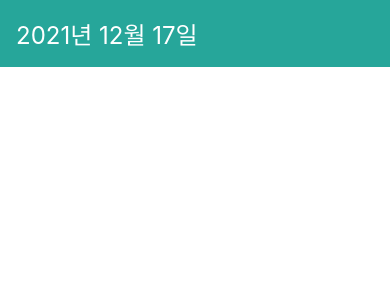
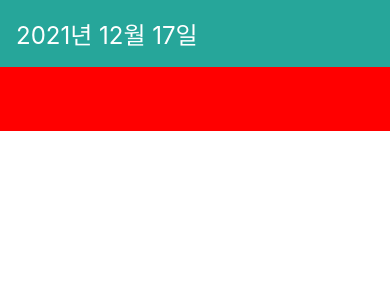
Before and after one commit to naerim/react-native-without-expo, a React Native app in the folder TodoApp/: screen / in a window 390 px wide. Shown: the top 300 px of the page. Built offline with nearby package versions, Linux system fonts and the light colour scheme.

Commit message:
styled-components 설정

```diff
--- a/TodoApp/App.js
+++ b/TodoApp/App.js
@@ -1,6 +1,7 @@
 import React from 'react';
 import {StyleSheet} from 'react-native';
 import {SafeAreaProvider, SafeAreaView} from 'react-native-safe-area-context';
+import AddTodo from './components/AddTodo';
 import DateHead from './components/DateHead';
 
 const App = () => {
@@ -9,6 +10,7 @@ const App = () => {
     <SafeAreaProvider>
       <SafeAreaView edges={['bottom']}>
         <DateHead date={today} />
+        <AddTodo />
       </SafeAreaView>
     </SafeAreaProvider>
   );
--- a/TodoApp/babel.config.js
+++ b/TodoApp/babel.config.js
@@ -1,3 +1,4 @@
 module.exports = {
+  plugins: ['babel-plugin-styled-components'],
   presets: ['module:metro-react-native-babel-preset'],
 };
--- /dev/null
+++ b/TodoApp/components/AddTodo.js
@@ -0,0 +1,13 @@
+import React from 'react';
+import styled from 'styled-components/native';
+
+const AddTodo = () => {
+  return <Container />;
+};
+
+const Container = styled.View`
+  height: 64px;
+  background-color: red;
+`;
+
+export default AddTodo;
--- a/TodoApp/package.json
+++ b/TodoApp/package.json
@@ -12,13 +12,15 @@
   "dependencies": {
     "react": "17.0.2",
     "react-native": "0.66.4",
-    "react-native-safe-area-context": "^3.3.2"
+    "react-native-safe-area-context": "^3.3.2",
+    "styled-components": "^5.3.3"
   },
   "devDependencies": {
     "@babel/core": "7.16.5",
     "@babel/runtime": "7.16.5",
     "@react-native-community/eslint-config": "2.0.0",
     "babel-jest": "26.6.3",
+    "babel-plugin-styled-components": "^2.0.2",
     "eslint": "7.14.0",
     "jest": "26.6.3",
     "metro-react-native-babel-preset": "0.66.2",
```
Also changed, not shown: 1 other file (tests, documents, lock files or other folders).
